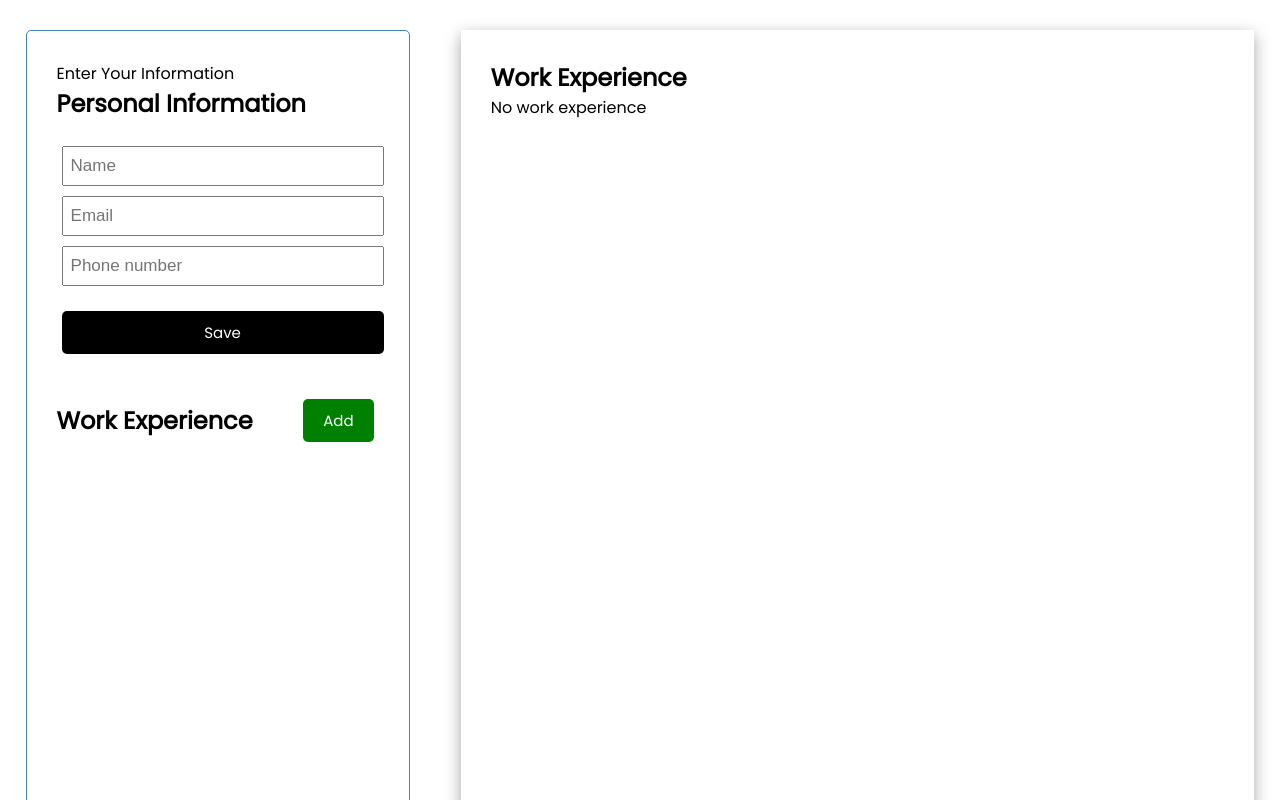
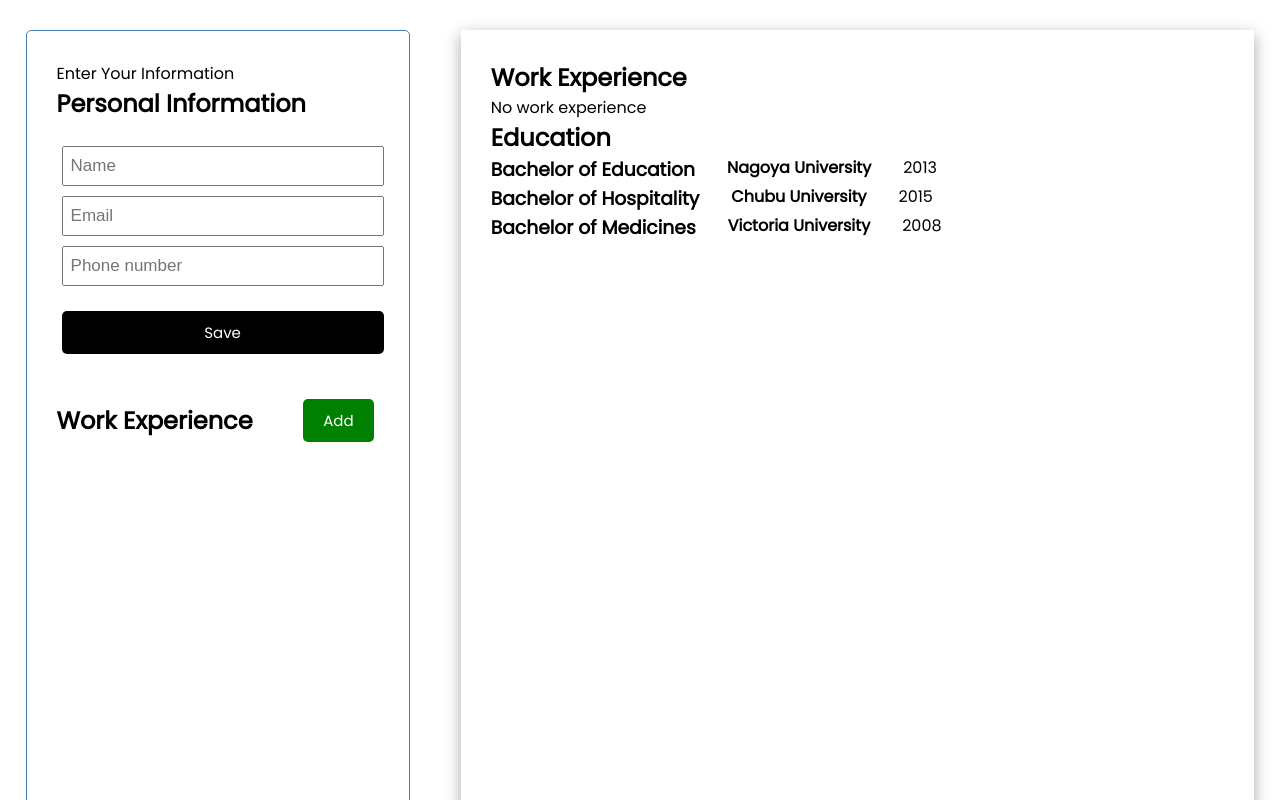
Before and after one commit to amirobinsonmuto/cv-project, a React (Create React App) app: page / in a window 1280 px wide. Shown: the top 800 px of the page. Built offline with nearby package versions, Linux system fonts and the light colour scheme.

Commit message:
Add Education related components

```diff
--- a/src/App.js
+++ b/src/App.js
@@ -2,6 +2,7 @@ import Header from "./components/Header";
 import AddPersonalInfo from "./components/AddPersonalInfo";
 import PersonalInfo from "./components/PersonalInfo";
 import WorkExperiences from "./components/WorkExperiences";
+import Educations from "./components/Educations";
 import { useState } from "react";
 import AddWorkExperience from "./components/AddWorkExperience";
 
@@ -9,6 +10,27 @@ function App() {
   const [personalInfo, setPersonalInfo] = useState("");
   const [showAddWorkExperience, setShowAddWorkExperience] = useState(false);
   const [workExperiences, setWorkExperiences] = useState("");
+
+  const educations = [
+    {
+      id: 1,
+      school: "Nagoya University",
+      program: "Bachelor of Education",
+      year: 2013,
+    },
+    {
+      id: 2,
+      school: "Chubu University",
+      program: "Bachelor of Hospitality",
+      year: 2015,
+    },
+    {
+      id: 3,
+      school: "Victoria University",
+      program: "Bachelor of Medicines",
+      year: 2008,
+    },
+  ];
 
   // Add personal info
   const addPersonalInfo = (personalInfo) => {
@@ -57,6 +79,12 @@ function App() {
         ) : (
           "No work experience"
         )}
+        <h2>Education</h2>
+        {educations.length > 0 ? (
+          <Educations educations={educations} />
+        ) : (
+          "No education"
+        )}
       </div>
     </div>
   );
--- /dev/null
+++ b/src/components/Education.js
@@ -0,0 +1,11 @@
+const Education = ({ education }) => {
+  return (
+    <div className="education-resume-section">
+      <h3>{education.program}</h3>
+      <h4>{education.school}</h4>
+      <p>{education.year}</p>
+    </div>
+  );
+};
+
+export default Education;
--- /dev/null
+++ b/src/components/Educations.js
@@ -0,0 +1,13 @@
+import Education from "./Education";
+
+const Educations = ({ educations }) => {
+  return (
+    <>
+      {educations.map((education) => (
+        <Education education={education} />
+      ))}
+    </>
+  );
+};
+
+export default Educations;
--- a/src/index.css
+++ b/src/index.css
@@ -126,3 +126,8 @@ footer {
   margin-top: 30px;
   text-align: center;
 }
+
+.education-resume-section {
+  display: flex;
+  gap: 2rem;
+}
```
